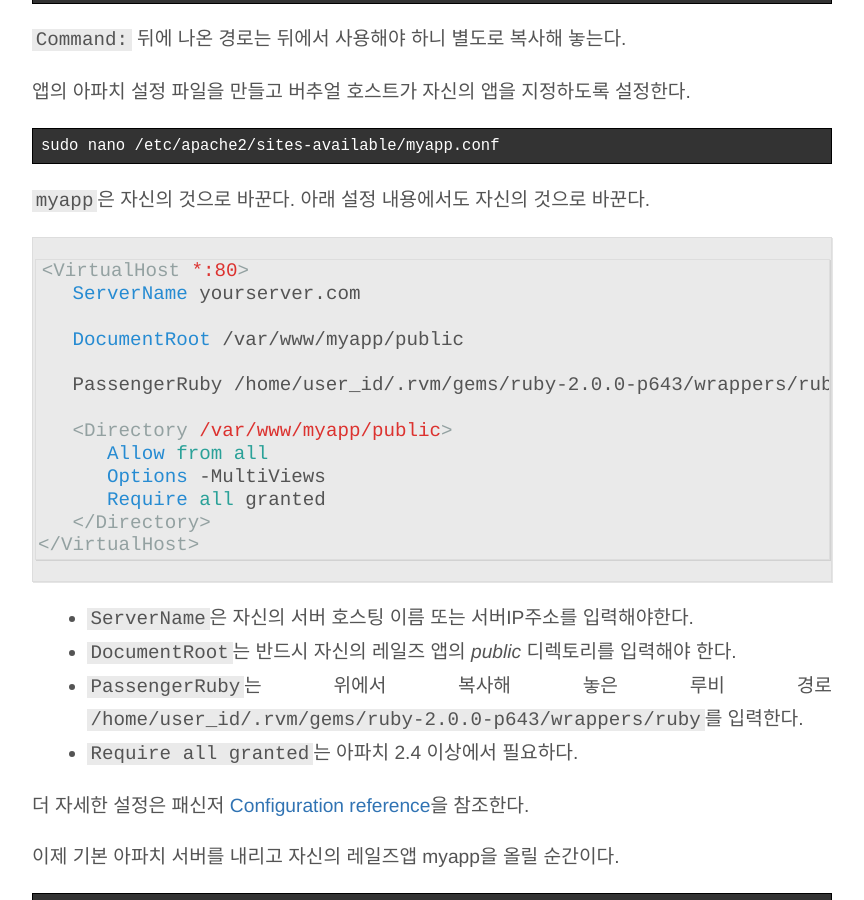
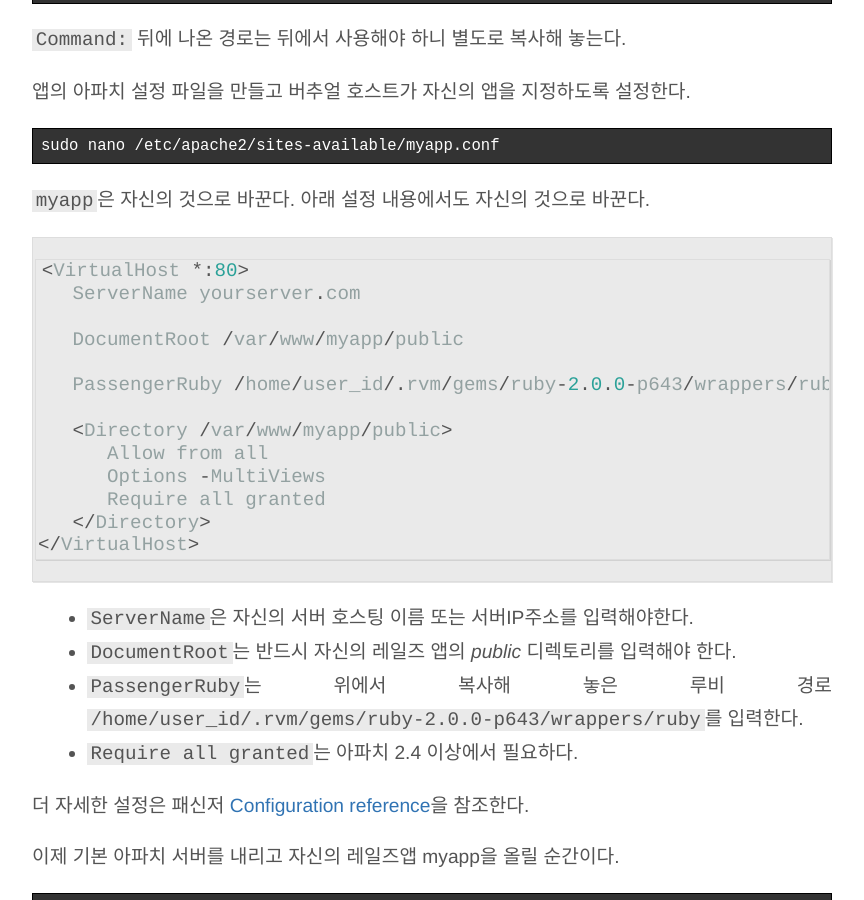
Before and after one commit to nolboo/nolboo.github.io, a Jekyll site: the page built from _posts/2015-08-18-rails-on-virtualbox-with-ubuntu-apache.md, in a window 1280 px wide and 900 px high, scrolled down 7790 px. Shown: the whole window, without its empty margins (208-1072 px from the left). Built offline with Jekyll 4.4.1, drawn with Linux system fonts in a browser that asks for light colours; Markdown is read by kramdown in place of the engine named in the settings; comment, search, counter and statistics services are not loaded.

Commit message:
code block apache to conf for rouge bug

````diff
--- a/_posts/2015-08-18-rails-on-virtualbox-with-ubuntu-apache.md
+++ b/_posts/2015-08-18-rails-on-virtualbox-with-ubuntu-apache.md
@@ -280,7 +280,7 @@
 
 `myapp`은 자신의 것으로 바꾼다. 아래 설정 내용에서도 자신의 것으로 바꾼다.
 
-```apache
+```conf
 <VirtualHost *:80>
    ServerName yourserver.com
 
````
